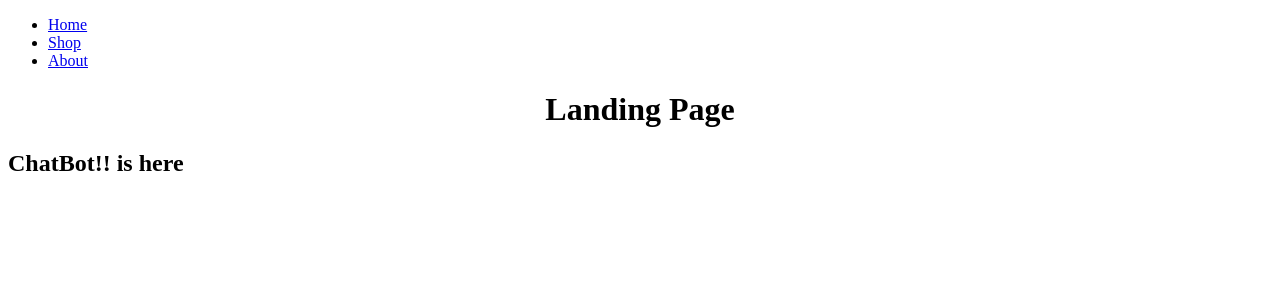
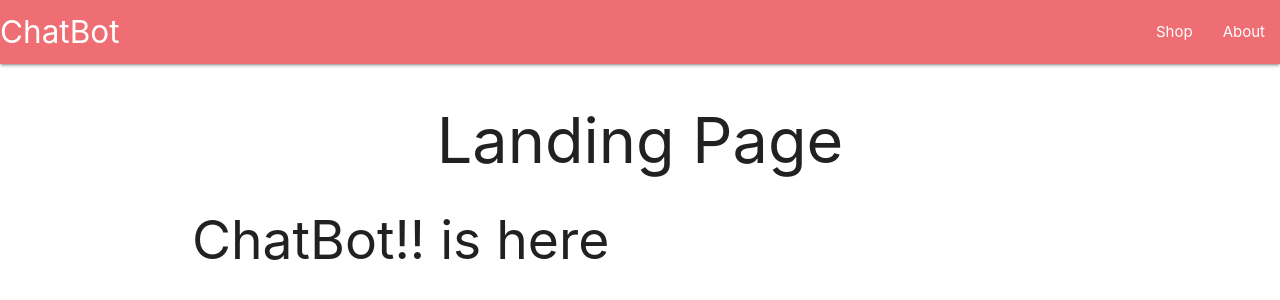
Before and after one commit to elPoeta/reactbot, a React (Create React App) app in the folder client/: page / in a window 1280 px wide. Shown: the top 300 px of the page. Built offline with nearby package versions, Linux system fonts and the light colour scheme.

Commit message:
add meteriallize to style

```diff
--- a/client/package.json
+++ b/client/package.json
@@ -3,6 +3,7 @@
   "version": "0.1.0",
   "private": true,
   "dependencies": {
+    "materialize-css": "^1.0.0",
     "react": "^16.8.6",
     "react-dom": "^16.8.6",
     "react-router-dom": "^5.0.1",
--- a/client/src/components/App.js
+++ b/client/src/components/App.js
@@ -7,14 +7,16 @@ import Header from "./Header";
 import Chatbot from "./chatbot/Chatbot";
 
 const App = () => (
-  <div>
+  <div style={{ padding: 0, margin: 0 }}>
     <BrowserRouter>
       <div>
         <Header />
-        <Route exact path="/" component={Landing} />
-        <Route exact path="/shop" component={Shop} />
-        <Route exact path="/about" component={About} />
-        <Chatbot />
+        <div className="container">
+          <Route exact path="/" component={Landing} />
+          <Route exact path="/shop" component={Shop} />
+          <Route exact path="/about" component={About} />
+          <Chatbot />
+        </div>
       </div>
     </BrowserRouter>
   </div>
--- a/client/src/components/Header.js
+++ b/client/src/components/Header.js
@@ -1,11 +1,11 @@
 import React from "react";
 import { Link } from "react-router-dom";
 const Header = () => (
-  <nav>
-    <ul>
-      <li>
-        <Link to={"/"}>Home</Link>
-      </li>
+  <nav className="nav-wrapper">
+    <Link to={"/"} className="brand-logo">
+      ChatBot
+    </Link>
+    <ul id="nav-mobile" className="right hide-on-med-and-down">
       <li>
         <Link to={"/shop"}>Shop</Link>
       </li>
--- a/client/src/index.js
+++ b/client/src/index.js
@@ -1,3 +1,4 @@
+import "materialize-css/dist/css/materialize.min.css";
 import React from "react";
 import ReactDOM from "react-dom";
 import App from "./components/App";
```
Also changed, not shown: 1 other file (tests, documents, lock files or other folders).
